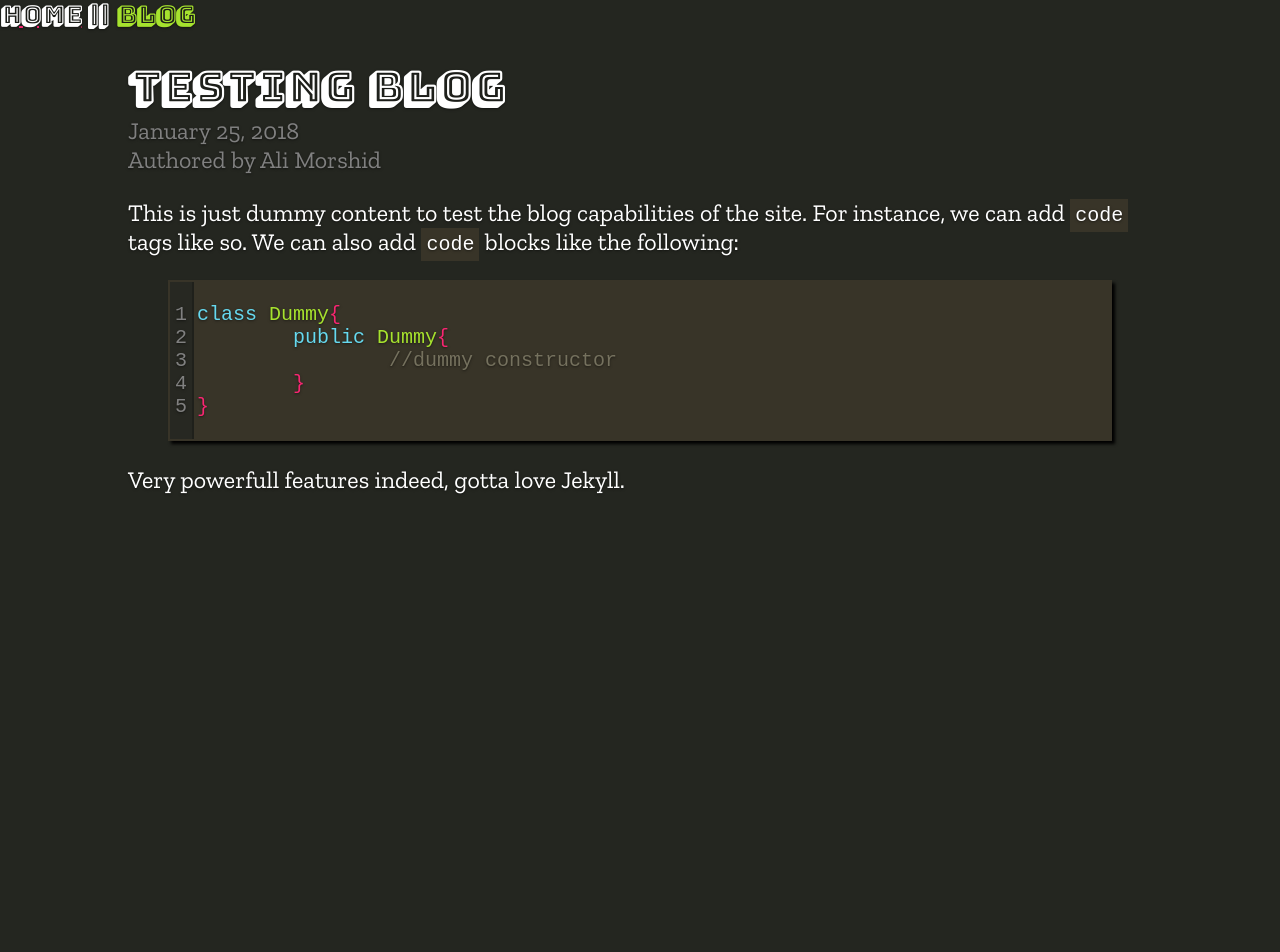
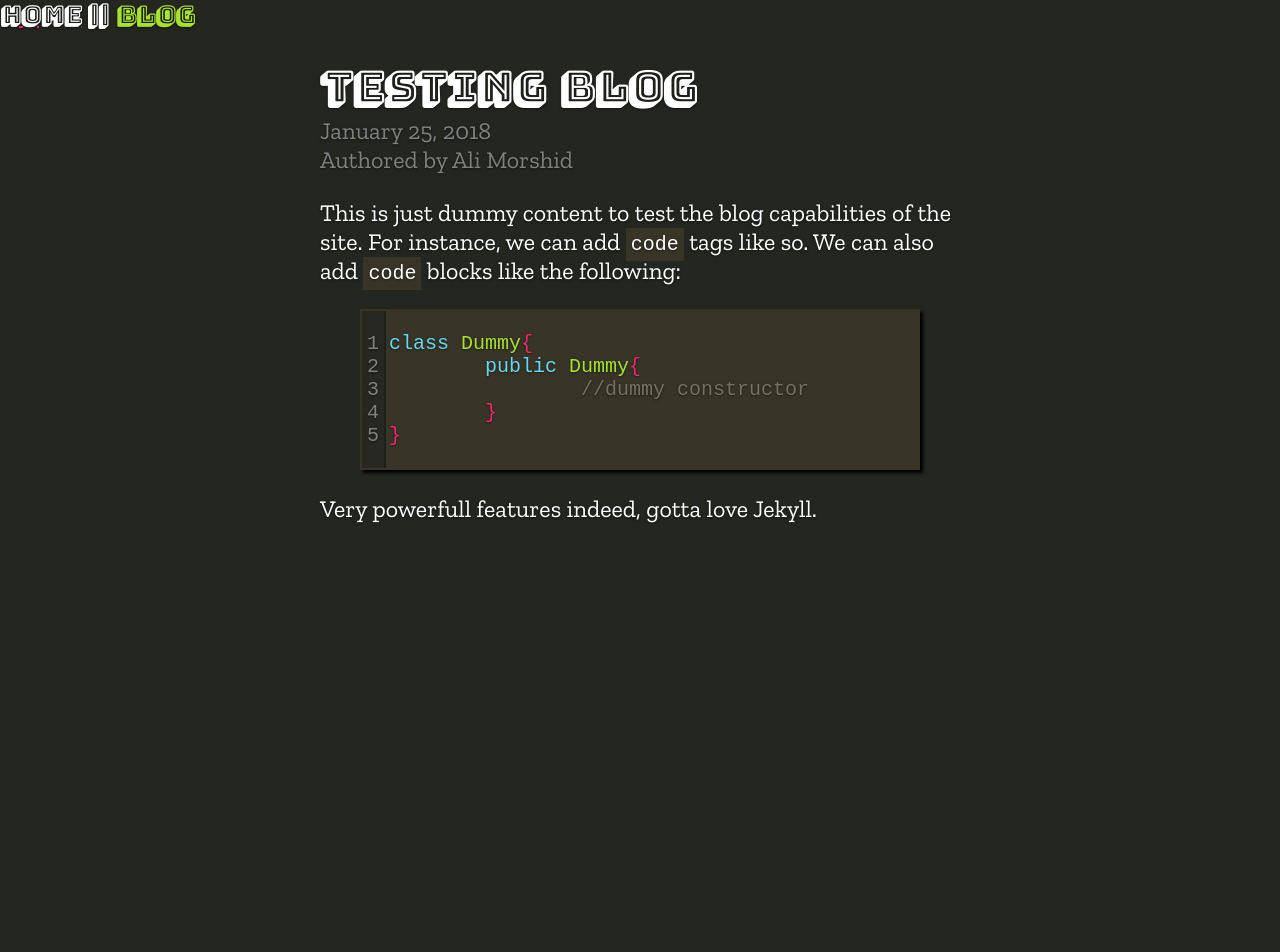
Before and after one commit to aliofyemen/aliofyemen.github.io, a Jekyll site: the page built from _posts/2018-01-25-testing-blog.markdown, in a window 1280 px wide. Shown: the top 952 px of the page. Built offline with Jekyll 4.4.1, drawn with Linux system fonts in a browser that asks for light colours; some web fonts are replaced.

Commit message:
added padding to make my blog posts look like medium's

```diff
--- a/css/styles.scss
+++ b/css/styles.scss
@@ -357,11 +357,10 @@ h2:before {
 }
 
 .post_style {
-	padding-left: 10%;
-	padding-right: 10%;
+	padding-left: 25%;
+	padding-right: 25%;
 	min-height: 100%;
 	position: relative;
-	// text-shadow: none;
 }
 
 /*
```
Also changed, not shown: 2 other files.
